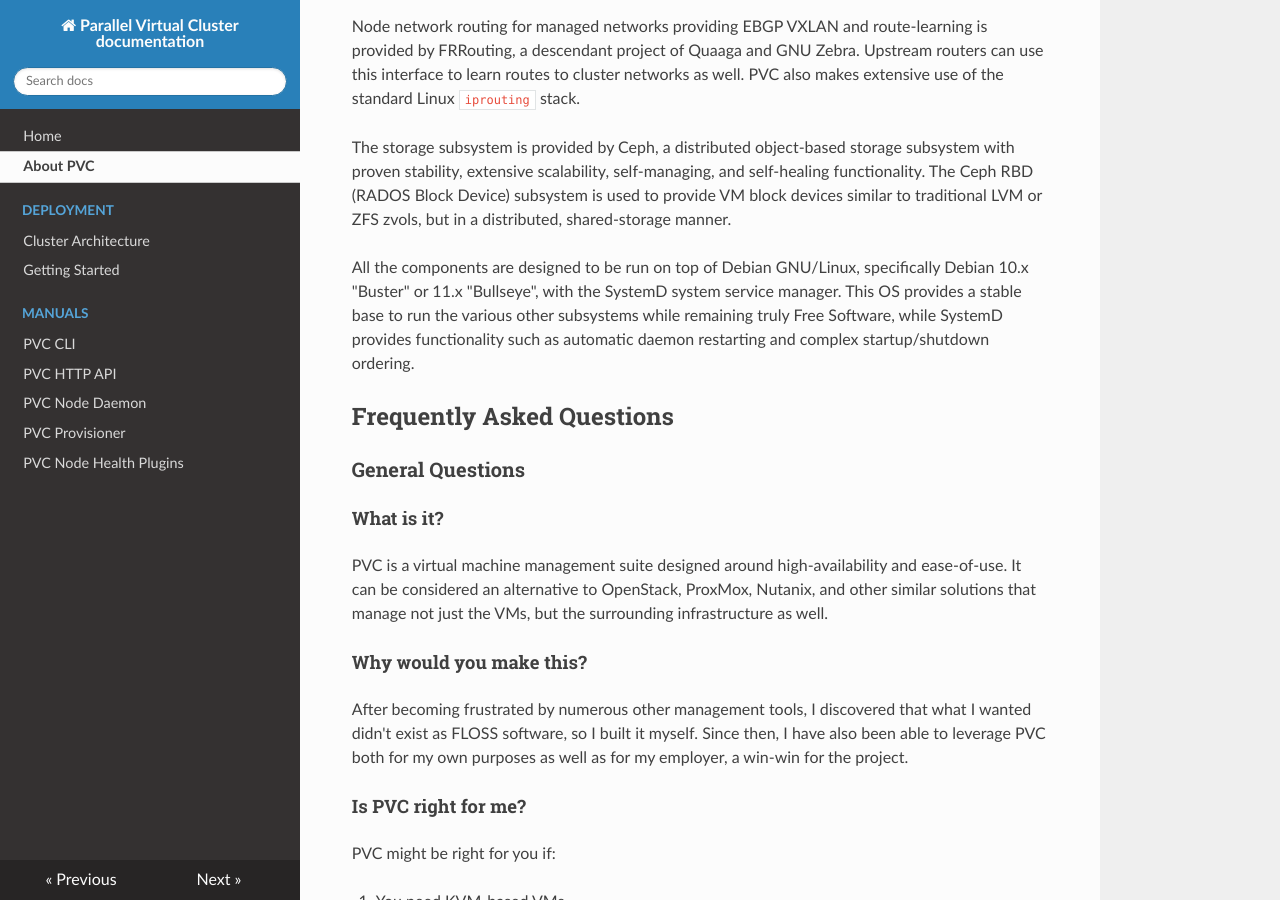
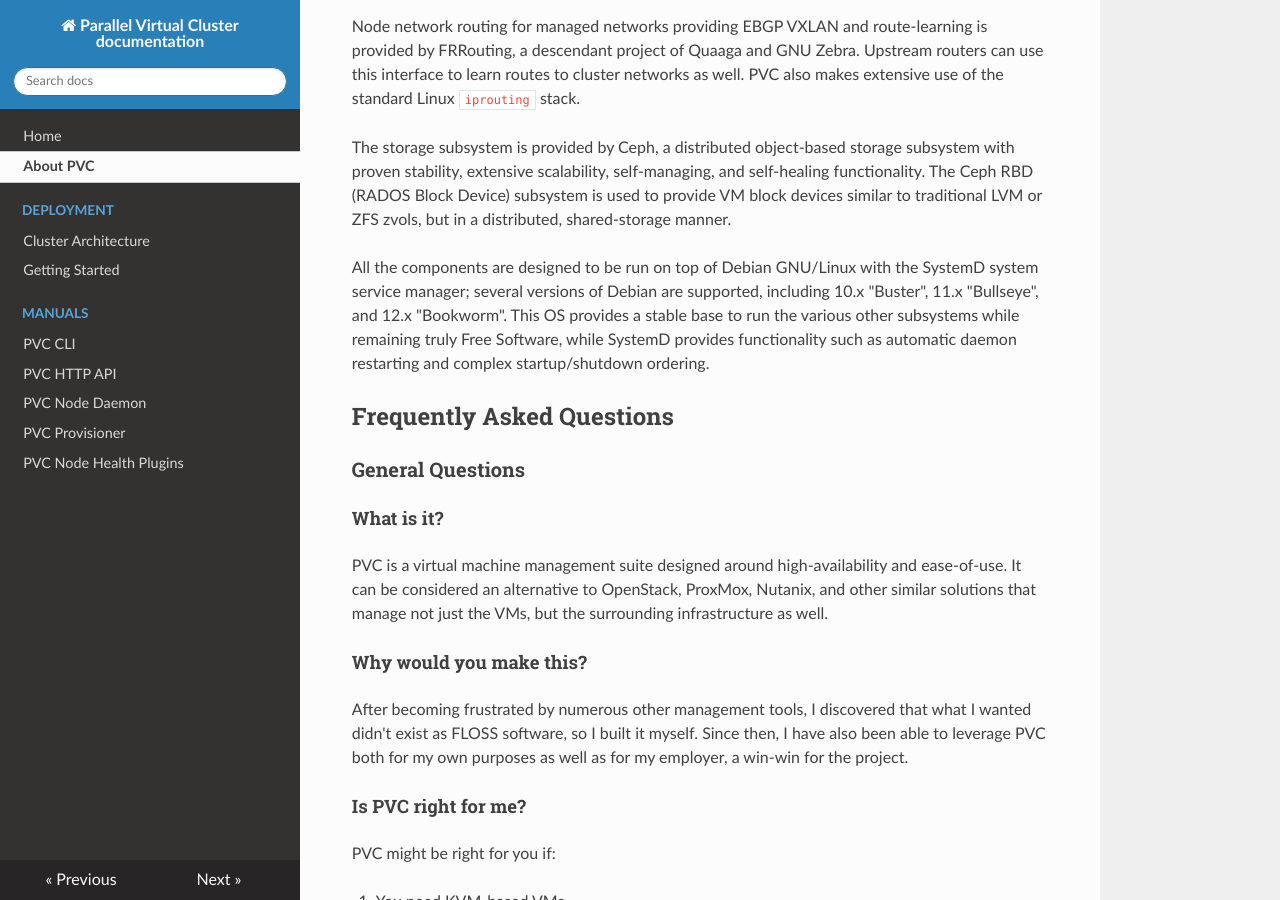
Before and after one commit to parallelvirtualcluster/docs, an MkDocs documentation site: the page built from docs/about-pvc.md, in a window 1280 px wide and 900 px high, scrolled down 2272 px. Built offline with MkDocs 1.6.1, drawn with Linux system fonts in a browser that asks for light colours; nearby versions of some CDN libraries.

Commit message:
Update text around Debian

```diff
--- a/docs/about-pvc.md
+++ b/docs/about-pvc.md
@@ -38,7 +38,7 @@
 
 The storage subsystem is provided by Ceph, a distributed object-based storage subsystem with proven stability, extensive scalability, self-managing, and self-healing functionality. The Ceph RBD (RADOS Block Device) subsystem is used to provide VM block devices similar to traditional LVM or ZFS zvols, but in a distributed, shared-storage manner.
 
-All the components are designed to be run on top of Debian GNU/Linux, specifically Debian 10.x "Buster" or 11.x "Bullseye", with the SystemD system service manager. This OS provides a stable base to run the various other subsystems while remaining truly Free Software, while SystemD provides functionality such as automatic daemon restarting and complex startup/shutdown ordering.
+All the components are designed to be run on top of Debian GNU/Linux with the SystemD system service manager; several versions of Debian are supported, including 10.x "Buster", 11.x "Bullseye", and 12.x "Bookworm". This OS provides a stable base to run the various other subsystems while remaining truly Free Software, while SystemD provides functionality such as automatic daemon restarting and complex startup/shutdown ordering.
 
 ## Frequently Asked Questions
 
```
